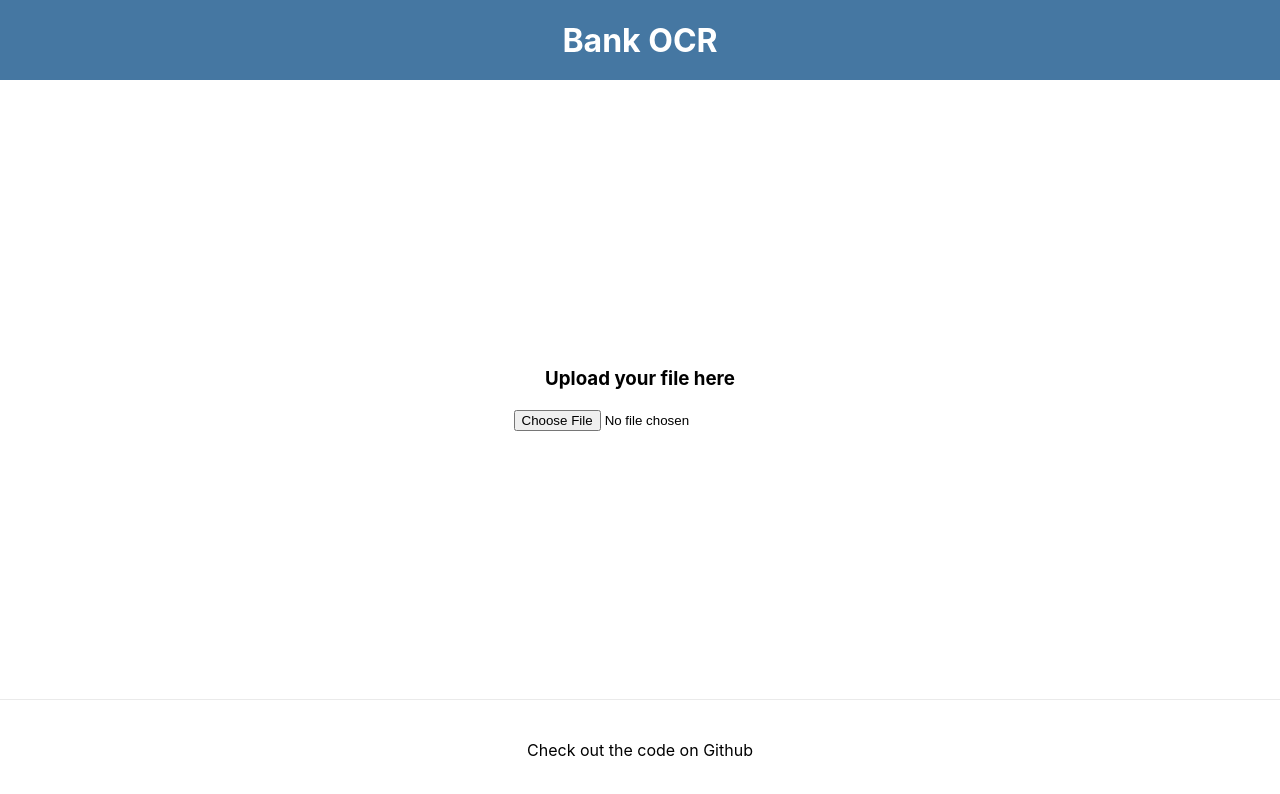
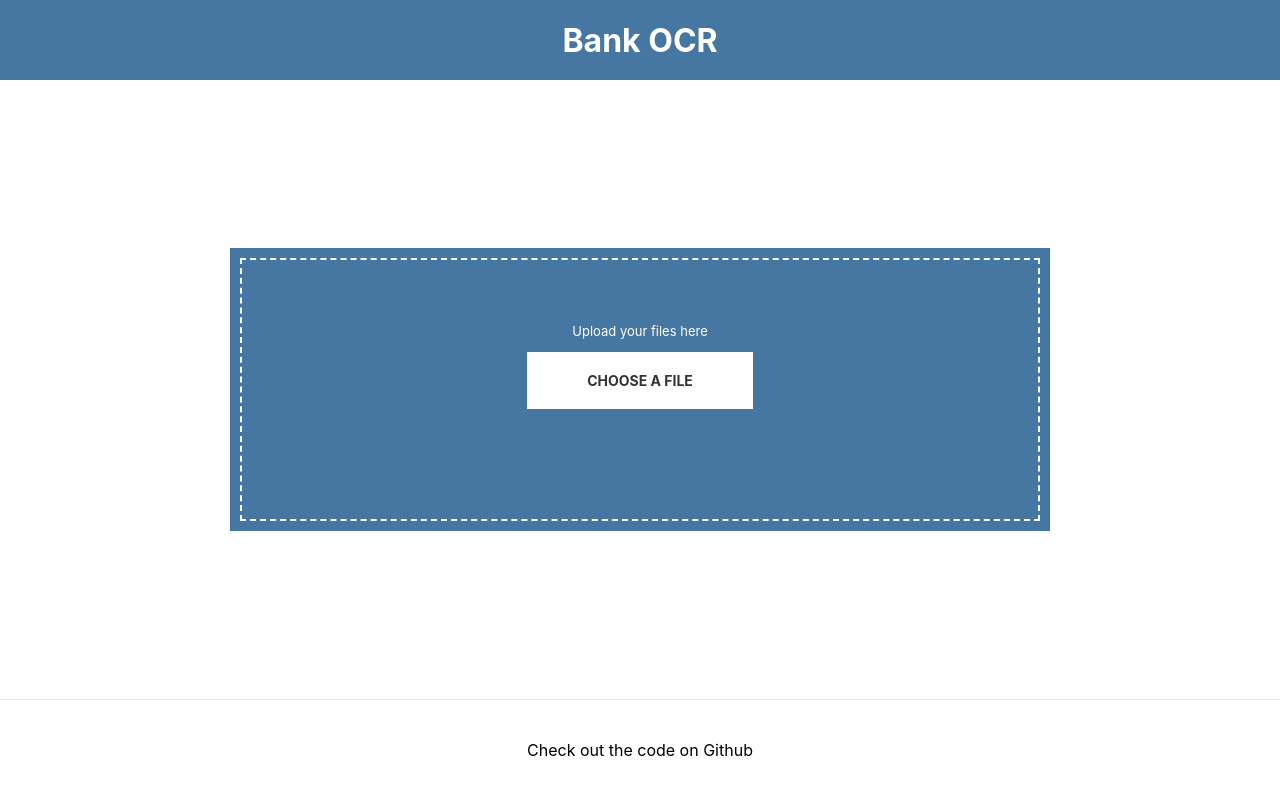
Before and after one commit to noemiGyorgy/bank-ocr, a React (Create React App) app: page / in a window 1280 px wide. Shown: the top 794 px of the page. Built offline with nearby package versions, Linux system fonts and the light colour scheme.

Commit message:
Save filenames

```diff
--- a/src/App.css
+++ b/src/App.css
@@ -51,3 +51,43 @@ a {
   color: #0070f3;
   text-decoration: none;
 }
+
+#upload-area {
+  background-color: #4577a2;
+  color: white;
+  width: 100%;
+  padding: 10px;
+}
+
+#inner-area {
+  border: 2px dashed white;
+  padding: 50px;
+  font-size: small;
+}
+
+#file-list {
+  margin: 20px;
+  padding: 10px;
+  font-size: medium;
+}
+
+.file-item {
+  padding: 10px;
+}
+
+input[type="file"] {
+  display: none;
+}
+.file-upload {
+  background-color: white;
+  color: #333;
+  font-size: 14px;
+  font-weight: bold;
+  display: inline-block;
+  padding: 20px 60px;
+  cursor: pointer;
+}
+
+.file-upload:hover {
+  color: black;
+}
--- /dev/null
+++ b/src/components/FileList.js
@@ -0,0 +1,20 @@
+import React, { useContext } from "react";
+import { AccountNumbersContext } from "../context/AccountNumbersContext";
+
+function FileList() {
+  const [accountNumbers, setAccountNumbers] = useContext(AccountNumbersContext);
+
+  let content = <div />;
+
+  if (accountNumbers.length !== 0) {
+    content = accountNumbers.map((a, index) => (
+      <div className="file-item" key={index}>
+        {a.fileName}
+      </div>
+    ));
+  }
+
+  return <div id="file-list">{content}</div>;
+}
+
+export default FileList;
--- a/src/context/AccountNumbersContext.js
+++ b/src/context/AccountNumbersContext.js
@@ -6,9 +6,7 @@ export const AccountNumbersProvider = (props) => {
   const [accountNumbers, setAccountNumbers] = useState([]);
 
   return (
-    <AccountNumbersContext.Provider
-      value={{ accountNumbers, setAccountNumbers }}
-    >
+    <AccountNumbersContext.Provider value={[accountNumbers, setAccountNumbers]}>
       {props.children}
     </AccountNumbersContext.Provider>
   );
--- a/src/pages/MainPage.js
+++ b/src/pages/MainPage.js
@@ -2,19 +2,44 @@ import React, { useState, useEffect, useContext } from "react";
 import getFileContent from "../service/getFileContent";
 import parseToAccountNumbers from "../service/parseToAccountNumbers";
 import { AccountNumbersContext } from "../context/AccountNumbersContext";
+import FileList from "../components/FileList";
 
 function MainPage() {
-  const context = useContext(AccountNumbersContext);
+  const [accountNumbers, setAccountNumbers] = useContext(AccountNumbersContext);
+  const [fileName, setFileName] = useState("");
   const [text, setText] = useState("");
 
+  const handleChange = (e) => {
+    setFileName(e.target.files[0].name);
+    getFileContent(e, setText);
+  };
+
   useEffect(() => {
-    context.setAccountNumbers(parseToAccountNumbers(text));
-  }, [text]);
+    if (fileName !== "") {
+      let newAccountNumbers = [...accountNumbers];
+      newAccountNumbers.push({
+        fileName: fileName,
+        accounts: parseToAccountNumbers(text),
+      });
+      setAccountNumbers(newAccountNumbers);
+    }
+  }, [fileName]);
 
   return (
-    <div>
-      <h3>Upload your file here</h3>
-      <input type="file" onChange={(e) => getFileContent(e, setText)} />
+    <div id="upload-area">
+      <div id="inner-area">
+        <p>Upload your files here</p>
+        <label for="upload-button" class="file-upload">
+          {" "}
+          CHOOSE A FILE
+        </label>
+        <input
+          id="upload-button"
+          type="file"
+          onChange={(e) => handleChange(e)}
+        />
+        <FileList />
+      </div>
     </div>
   );
 }
--- a/src/service/isValidChecksum.js
+++ b/src/service/isValidChecksum.js
@@ -4,8 +4,6 @@ const isValidChecksum = (accountNumber) => {
   for (let i = 1; i < length; i++) {
     sum += i * parseInt(accountNumber.charAt(length - i));
   }
-
-  console.log(sum % 11);
 
   if (sum % 11 === 0) {
     return true;
--- a/src/service/parseToAccountNumbers.js
+++ b/src/service/parseToAccountNumbers.js
@@ -25,7 +25,6 @@ const getNumber = (firstLine, secondLine, thirdLine) => {
   } else if (!isValidChecksum(accountNumber)) {
     status = "ERR";
   }
-  console.log(status + accountNumber);
 
   return { account: accountNumber, status: status };
 };
@@ -33,13 +32,13 @@ const getNumber = (firstLine, secondLine, thirdLine) => {
 const parseToAccountNumbers = (text) => {
   const ENTRY_HEIGHT = 4;
   let lines = text.split("\n");
-  let numbers = [];
+  let accounts = [];
 
   for (let i = 0; i < lines.length; i += ENTRY_HEIGHT) {
-    numbers.push(getNumber(lines[i], lines[i + 1], lines[i + 2]));
+    accounts.push(getNumber(lines[i], lines[i + 1], lines[i + 2]));
   }
 
-  return numbers;
+  return accounts;
 };
 
 export default parseToAccountNumbers;
```
Also changed, not shown: src/test/testData2.txt (added).
